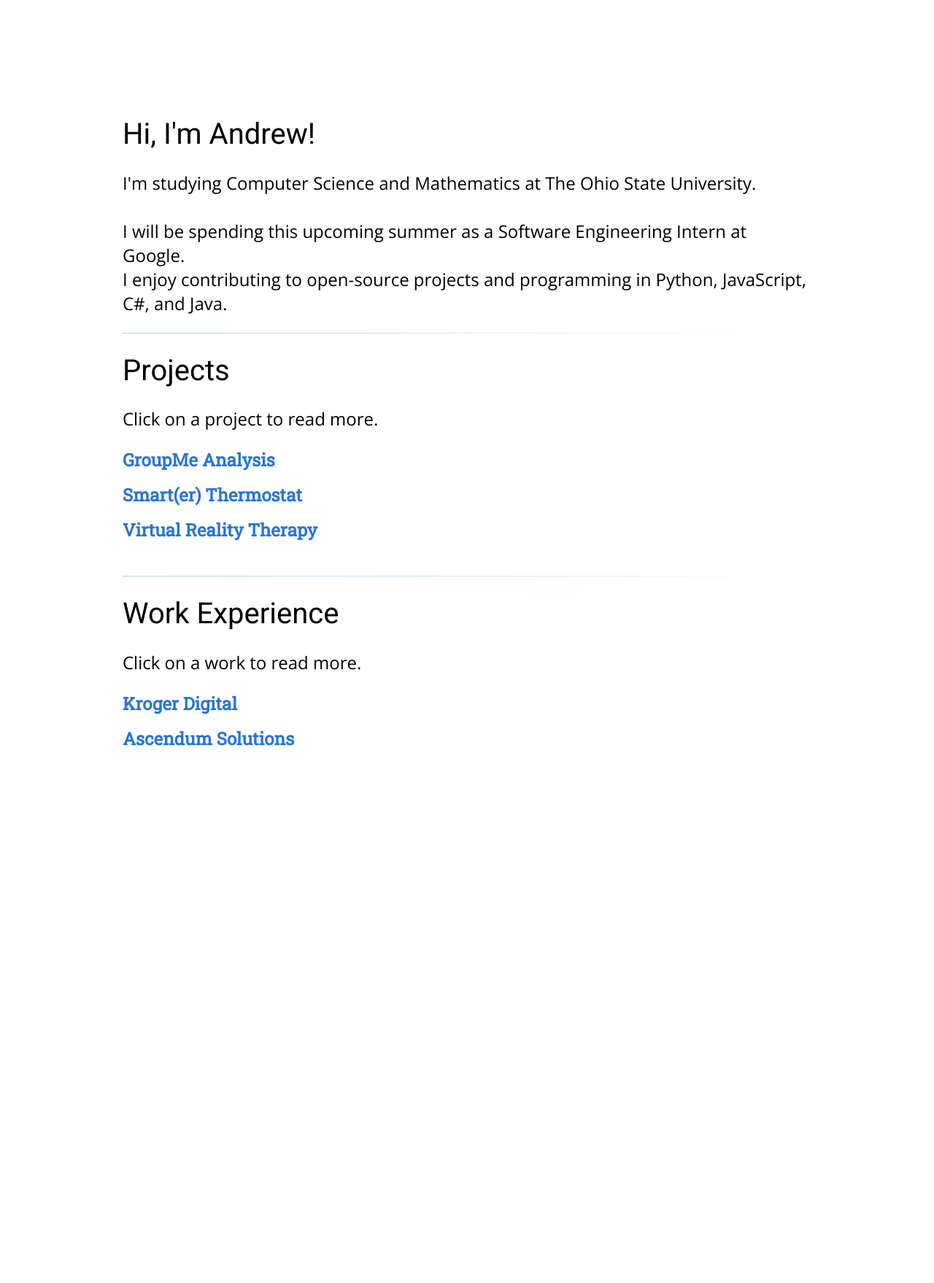
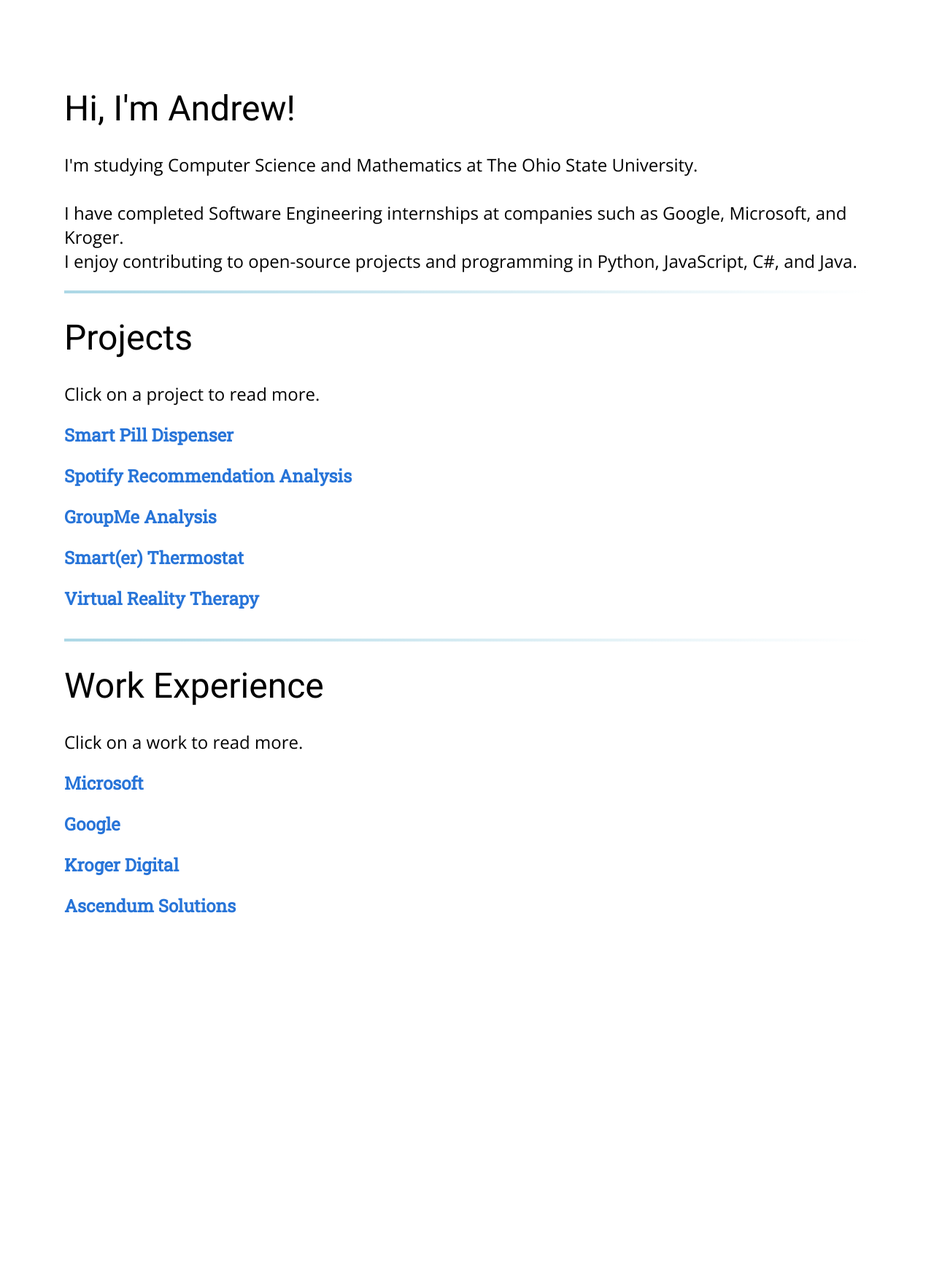
Before and after one commit to ajivoin/ajivoin.github.io, a Jekyll site: the page built from index.html, in a window 1280 px wide. Shown: the whole page at 73% size. Built offline with Jekyll 4.4.1, drawn with Linux system fonts in a browser that asks for light colours; before the commit the page ends 1214 px from its top, so only the background shows below that.

```diff
--- a/_includes/intro.html
+++ b/_includes/intro.html
@@ -3,7 +3,7 @@
     <p class="text">
         I'm studying Computer Science and Mathematics at The Ohio State University.
         <br /><br />
-        I will be spending this upcoming summer as a Software Engineering Intern at Google.
+        I have completed Software Engineering internships at companies such as Google, Microsoft, and Kroger.
         <br/>
         I enjoy contributing to open-source projects and programming in Python, JavaScript, C#, and Java.
     </p>
--- a/_includes/projects.html
+++ b/_includes/projects.html
@@ -14,7 +14,7 @@
         {%- for t in project.tech -%}
           {{ t }}
           {%- if forloop.last != true -%}
-            &nbsp;|&nbsp;
+            ,&nbsp;
           {%- endif -%}
         {%- endfor -%}
       </p>
--- a/_includes/work.html
+++ b/_includes/work.html
@@ -7,8 +7,8 @@
     <h2 class="experience-title" onclick="experienceClick('{{ work.id }}')">{{ work.name }}</h2>
     <div class="text-wrapper hidden">
       <p class="text">
-        <b>{{ work.time }}</b>
-        <br />
+        <b>{{ work.position }}, {{ work.time }}</b>
+        <br /><br />
         {{ work.description }}
       </p>
       <p class="text">
@@ -16,7 +16,7 @@
         {%- for t in work.tech -%}
           {{ t }}
           {%- if forloop.last != true -%}
-            &nbsp;|&nbsp;
+            ,&nbsp;
           {%- endif -%}
         {%- endfor -%}
       </p>
--- a/scripts/index.js
+++ b/scripts/index.js
@@ -1,4 +1,9 @@
-var experienceClick = function(id) {
-  var text = document.getElementById(id).children[1];
-  text.classList.replace('hidden', 'visible') || text.classList.replace('visible', 'hidden');
+var transitionLock = new Set();
+var experienceClick = (id) => {
+  if (!transitionLock.has(id)){
+    transitionLock.add(id);
+    var text = document.getElementById(id).children[1];
+    text.classList.replace('hidden', 'visible') || text.classList.replace('visible', 'hidden');
+    transitionLock.delete(id);
+  }
 }
--- a/stylesheets/styles.css
+++ b/stylesheets/styles.css
@@ -12,13 +12,13 @@
   visibility: hidden;
   height: 0px;
   opacity: 0;
-  transition: visibility 0.5s, opacity 0.1s linear, height 0.1s linear;
+  transition: visibility 0.5s, opacity 0s linear, height 0s linear;
 }
 
 hr {
   background-color: #000000;
   border: 0;
-  height: 1px;
+  height: 0.5ex;
   margin: 2ex 0;
   background-image: -webkit-linear-gradient(left, lightblue, white);
   background-image: -moz-linear-gradient(left, lightblue, white);
@@ -27,12 +27,12 @@ hr {
 }
 
 #content {
-  margin: 10em 10em;
+  padding: 5em;
 }
 
 h1 {
   font-family: "Roboto", sans-serif;
-  font-size: 40px;
+  font-size: 48px;
   font-weight: lighter;
 }
 
@@ -52,5 +52,10 @@ h1 {
 }
 
 .experience .text {
-  font-size: 16px;
+  font-size: 24px;
 }
+
+.embed iframe {
+  margin: 0 auto;
+  display: block;
+}
```
Also changed, not shown: _data/projects.yml (+32 -2 lines), _data/work.yml (+24 -2 lines).
